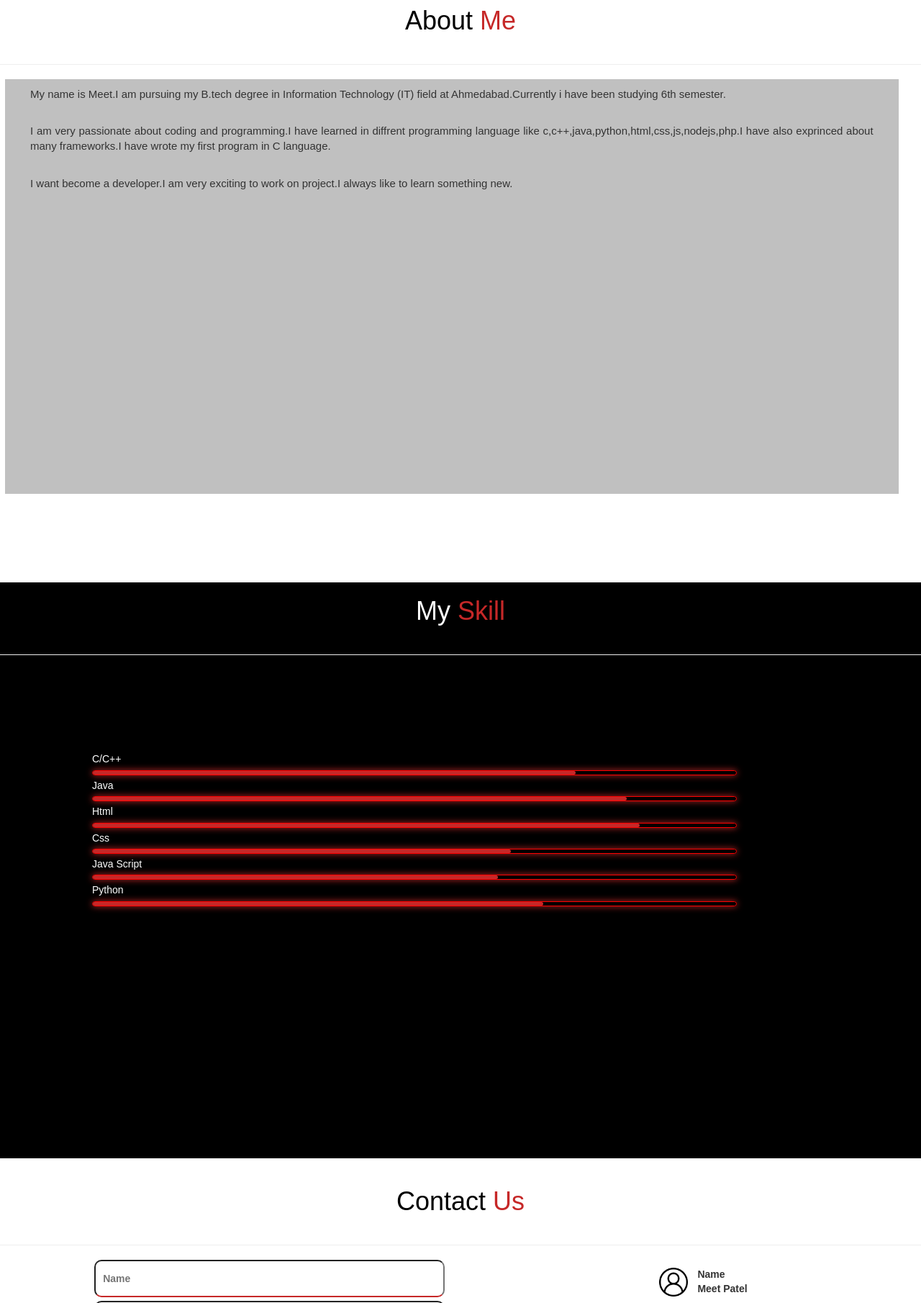
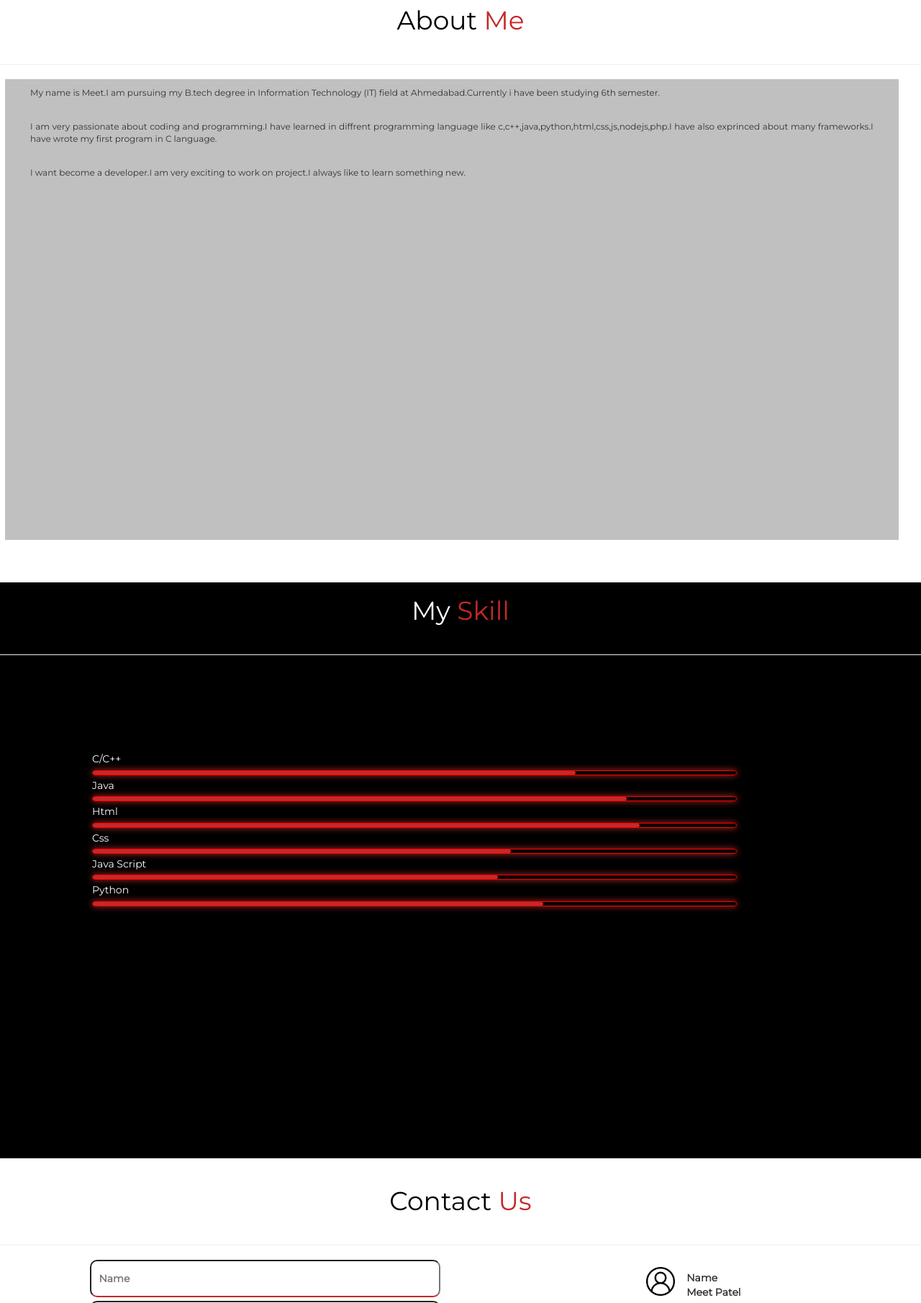
Before and after one commit to meetpatel2512/meet, a PHP site: page /index.html in a window 1280 px wide. Shown: the part 831-2641 px from the top of the page at 72% size. Run offline with PHP 8.4, Linux system fonts and the light colour scheme; some web fonts are replaced.

Commit message:
Update style.css

```diff
--- a/style.css
+++ b/style.css
@@ -1,11 +1,10 @@
+@import url('https://fonts.googleapis.com/css2?family=Montserrat:wght@400&family=Roboto:wght@100&display=swap');
 * {
     margin: 0px;
     padding: 0px;
     box-sizing: border-box;
     scroll-behavior: smooth;
-    font-family: Arial, Helvetica, sans-serif;
-
-
+    font-family:'Montserrat','Roboto', sans-serif,Arial, Helvetica;
 }
 
 
@@ -146,7 +145,7 @@ button {
 
 .myabout {
     text-align: justify;
-    height: 72vh;
+    height: 80vh;
     color: unset;
     width: 97vw;
     display: flex;
@@ -156,12 +155,13 @@ button {
     margin: 20px 7px;
     padding: 0px 10px;
 }
+
 .myabout p {
-    word-wrap:normal;
-    font-size: 1.5rem;
-    font-family: Arial, Helvetica, sans-serif;
+    word-wrap: break-word;
+    font-size: 1.2rem;
     box-sizing: content-box;
     padding: 10px 25px;
+    text-align: justify;
 }
 
 
@@ -314,17 +318,29 @@ textarea {
     font-size: 28px;
     padding: 9vh 0px;
 }
-.user img,.location img,.mail img{
+
+.user img,
+.location img,
+.mail img {
     margin: 10px;
     height: 40px;
 }
-.digitalcontatct{
+
+.digitalcontatct {
     display: flex;
     flex-direction: column;
 }
-.digitalcontatct label{
+
+.digitalcontatct label {
     position: relative;
     top: 10px;
+    margin: 5px 6px;
+}
+
+.user,
+.location,
+.mail {
+    display: flex;
 }
 
 @media screen and (max-width:750px),
```
Also changed, not shown: other parts of style.css (+26 -12 lines).
